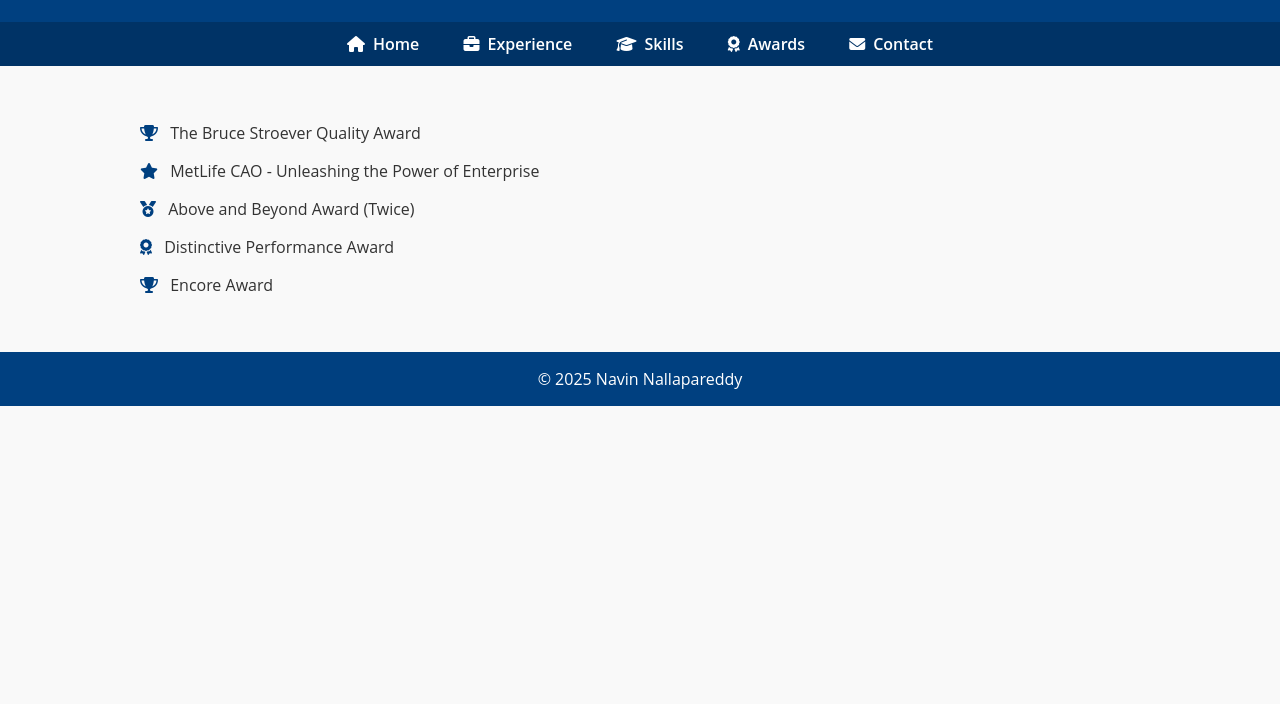
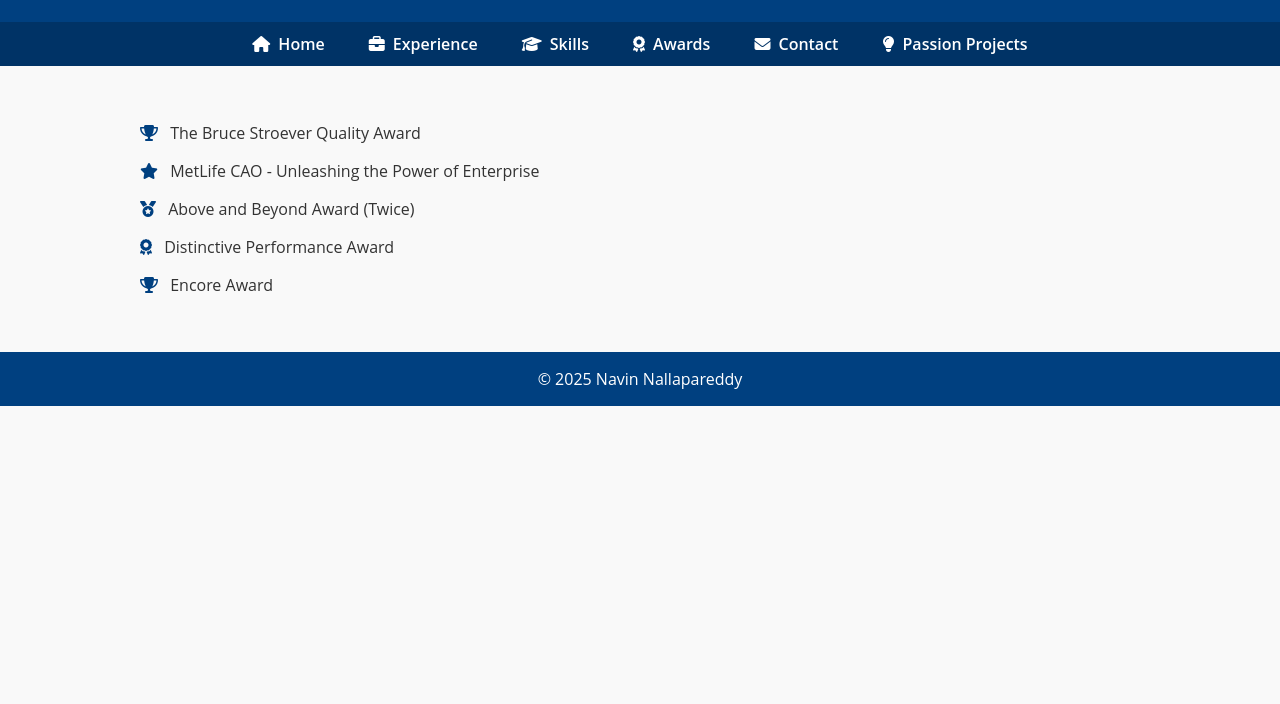
Before and after one commit to navin-nallapareddy/NNR-Website, a plain HTML site: page awards.html in a window 1280 px wide. Shown: the part 96-800 px from the top of the page. Drawn offline with Linux system fonts and the light colour scheme.

Commit message:
Update awards.html

```diff
--- a/awards.html
+++ b/awards.html
@@ -31,6 +31,7 @@
     <a href="skills.html"><i class="fas fa-graduation-cap"></i>Skills</a>
     <a href="awards.html"><i class="fas fa-award"></i>Awards</a>
     <a href="contact.html"><i class="fas fa-envelope"></i>Contact</a>
+    <a href="projects.html"><i class="fas fa-lightbulb"></i>Passion Projects</a>
 </nav>
 
 <main>
```
